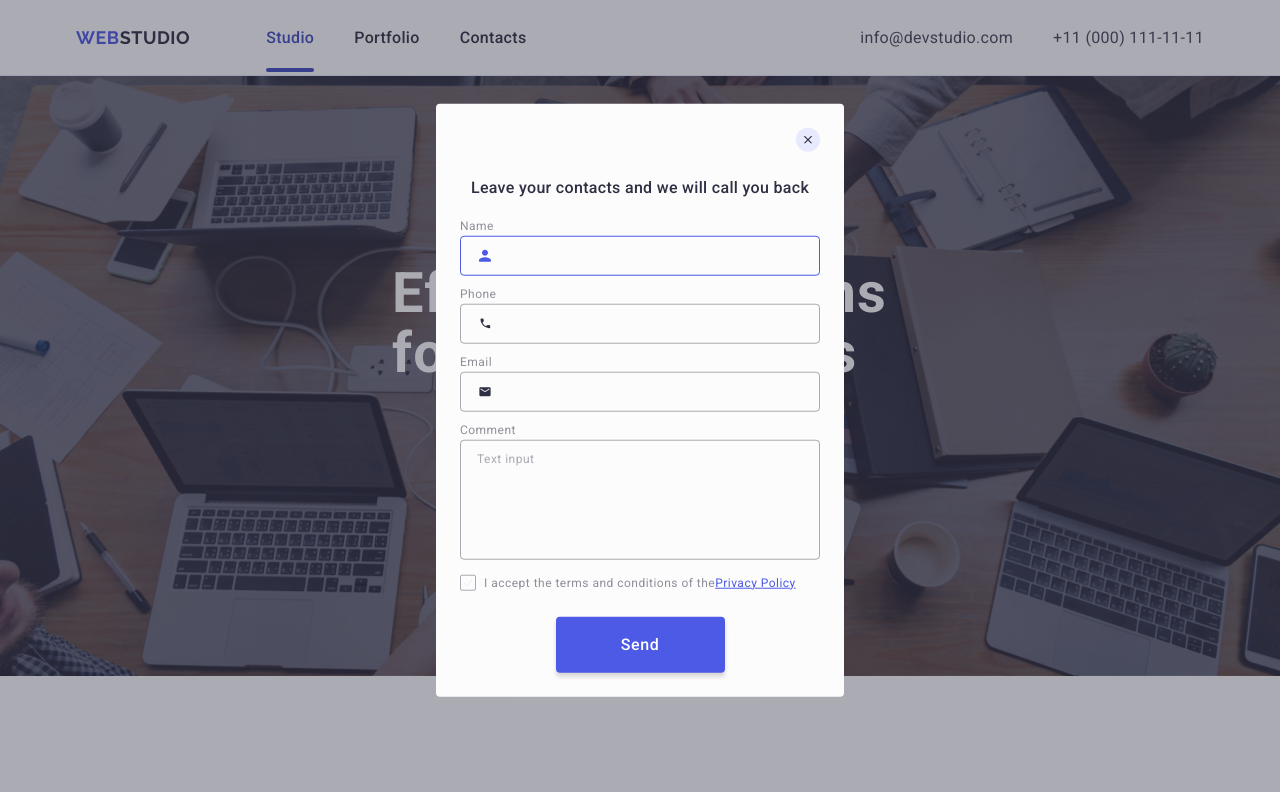
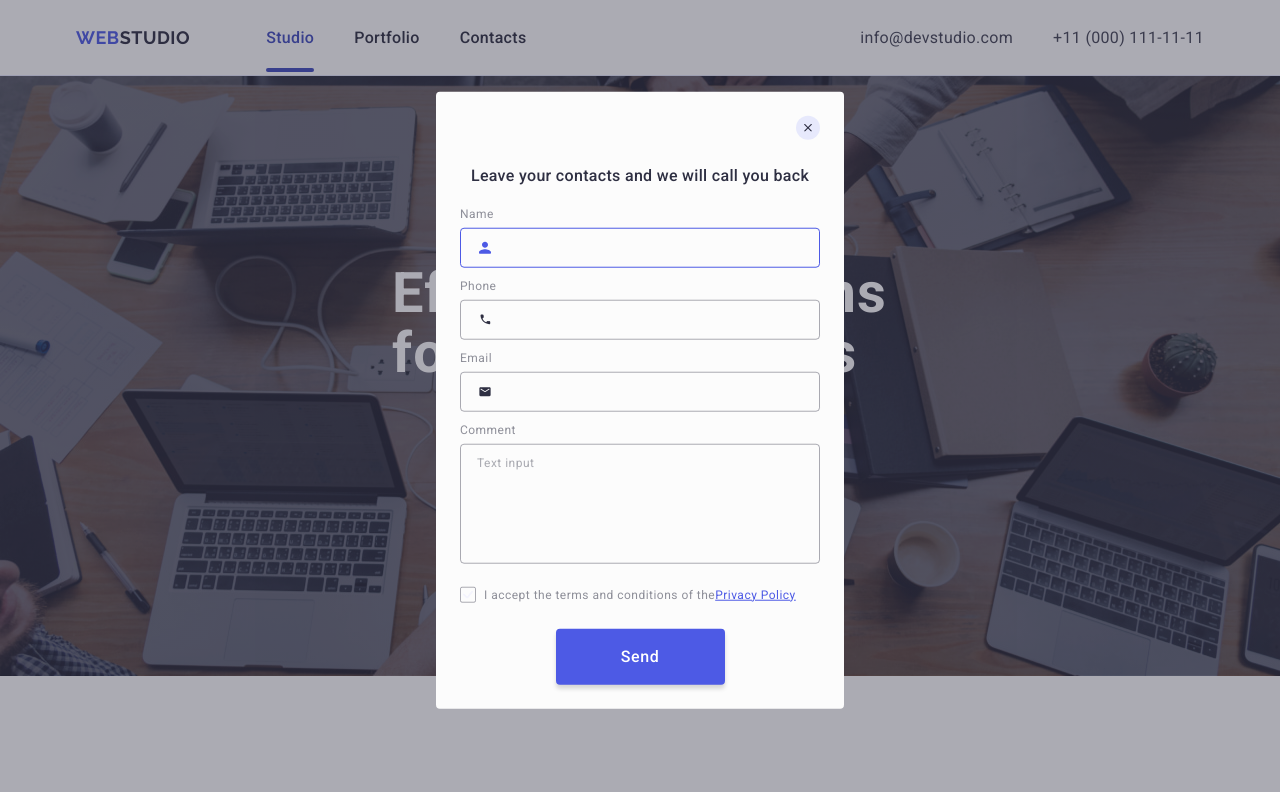
Before and after one commit to IrynaSobol/goit-markup-hw-05, a plain HTML site: page index.html in a window 1280 px wide. Shown: the top 792 px of the page. Drawn offline with nearby package versions, Linux system fonts and the light colour scheme.

Commit message:
backdrop final

```diff
--- a/css/styles.css
+++ b/css/styles.css
@@ -483,6 +483,7 @@ img {
     background-color: #31D0AA;
 }
 
+/*=====SUBSCRIBE=====*/
 .subscribe-title {
     color: #FFF;
     font-size: 16px;
@@ -596,10 +597,6 @@ img {
     margin-bottom: 16px;
 }
 
-.contacts-field {
-    margin-bottom: 8px;
-}
-
 .contacts-label {
     display: block;
     color: #8E8F99;
@@ -607,10 +604,12 @@ img {
     font-weight: 400;
     line-height: 1.67;
     letter-spacing: 0.04em;
+    margin-bottom: 4px;
 }
 
 .contacts-input-wrap {
     position: relative;
+    margin-bottom: 8px;
 }
 
 .contacts-input {
@@ -649,6 +648,7 @@ img {
     border: 1px solid rgba(46, 47, 66, 0.40);
     transition: border-color 250ms cubic-bezier(0.4, 0, 0.2, 1);
     padding: 8px 16px;
+    margin-bottom: 16px;
     outline: transparent;
     resize: none;
 }
--- a/index.html
+++ b/index.html
@@ -408,7 +408,7 @@
             </button>
             <p class="contacts-title">Leave your contacts and we will call you back</p>
             <form class="contacts-form" name="contactsform" autocomplete="off">
-                <div class="contacts-field">
+                <div class>
                     <label class="contacts-label" for="username">Name</label>
                     <div class="contacts-input-wrap">
                         <input
@@ -422,7 +422,7 @@
                         </svg>
                     </div>
                 </div>
-                <div class="contacts-field">
+                <div>
                     <label class="contacts-label" for="userphone">Phone</label>
                     <div class="contacts-input-wrap">
                         <input
@@ -436,7 +436,7 @@
                         </svg>
                     </div>
                 </div>
-                <div class="contacts-field">
+                <div>
                     <label class="contacts-label" for="useremail">Email</label>
                     <div class="contacts-input-wrap">
                         <input
@@ -450,7 +450,7 @@
                         </svg>
                     </div>
                 </div>
-                <div class="contacts-field">
+                <div>
                     <label class="contacts-label" for="usercomment">Comment</label>
                     <textarea
                         class="contacts-textarea"
```
